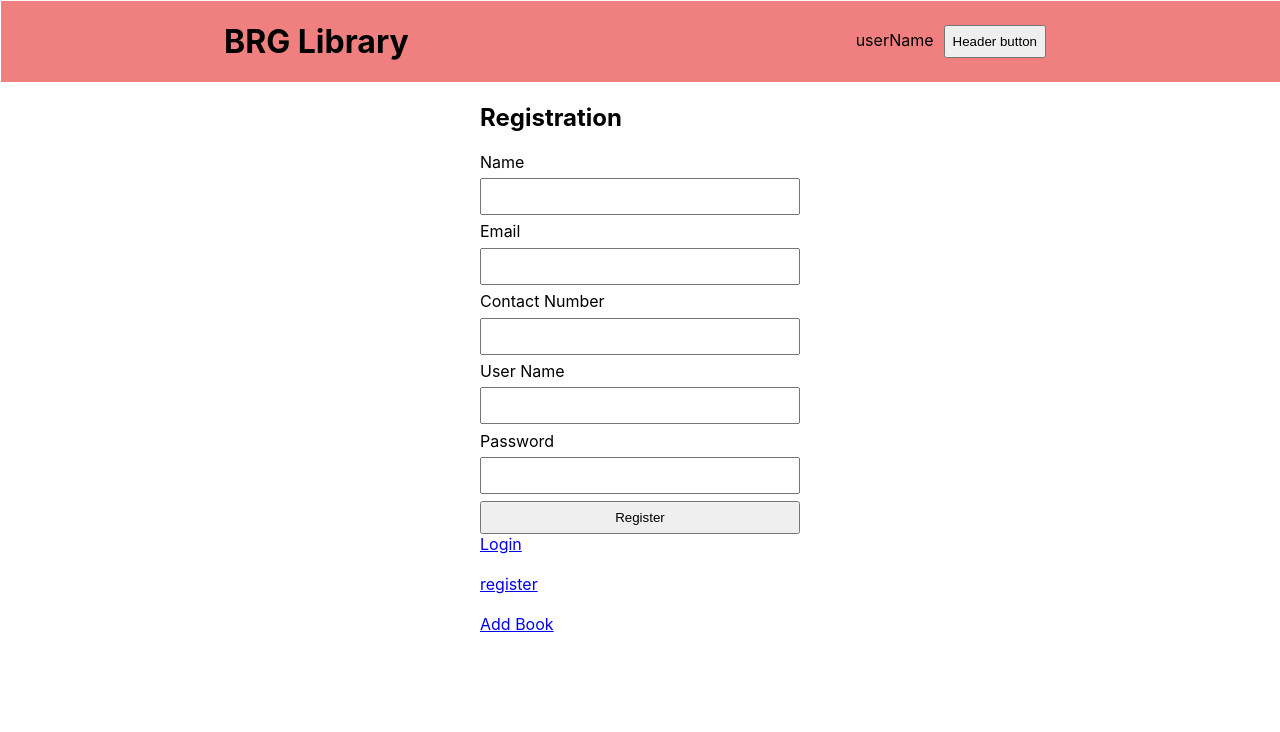
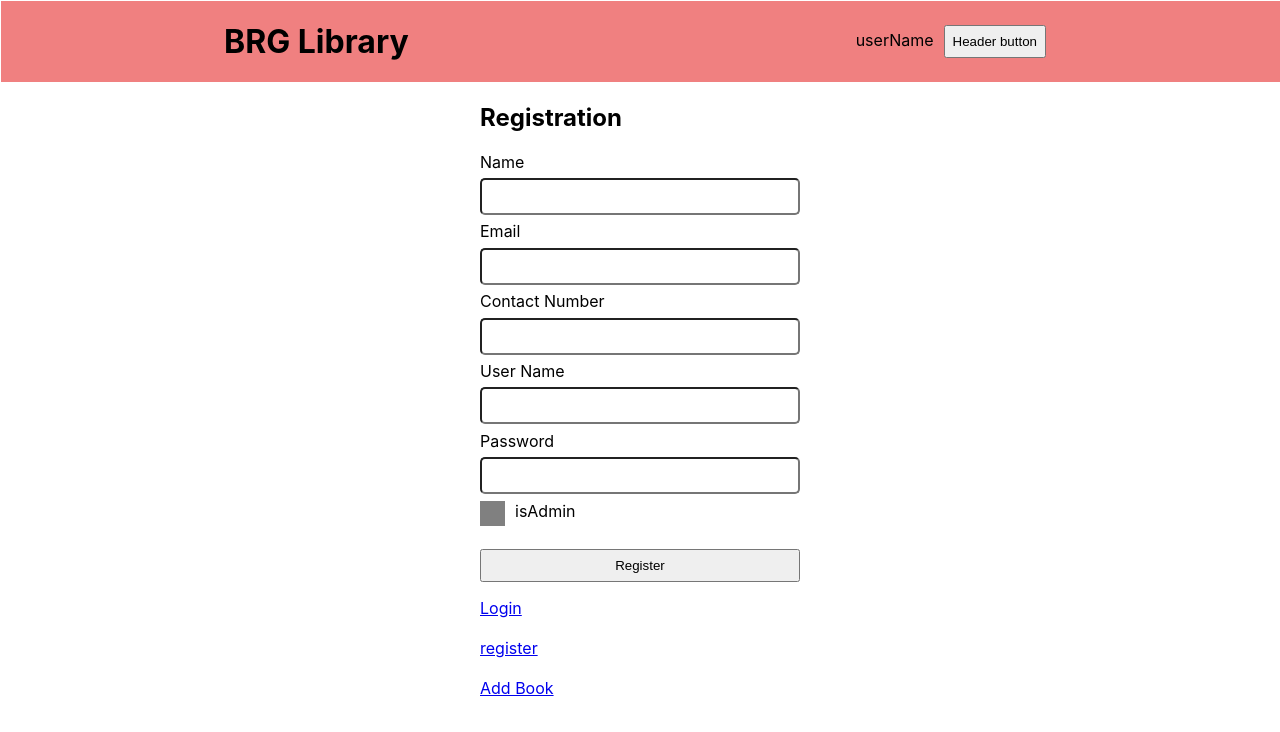
Before and after one commit to swamyhr/librarymanagementui, a React (Create React App) app: page /register in a window 1280 px wide. Shown: the top 732 px of the page. Built offline with nearby package versions, Linux system fonts and the light colour scheme.

Commit message:
added isAdmin button and properties for it, added style sheet for the same with internet reference

```diff
--- a/src/assets/stylesheets/Button.css
+++ b/src/assets/stylesheets/Button.css
@@ -1,3 +1,4 @@
 .btn {
     padding: 7px;
+    margin: 5% 0%;
 }
--- /dev/null
+++ b/src/assets/stylesheets/CheckBox.css
@@ -0,0 +1,63 @@
+.checkBoxContainer {
+    display: block;
+    position: relative;
+    padding-left: 35px;
+    margin-bottom: 12px;
+    cursor: pointer;
+    -webkit-user-select: none;
+    -moz-user-select: none;
+    -ms-user-select: none;
+    user-select: none;
+}
+
+.checkBoxContainer {
+    :is(input) {
+        position: absolute;
+        opacity: 0;
+        height: 0;
+        width: 0;
+        opacity: 0;
+        cursor: pointer;
+    }
+
+    :is(.checkmark) {
+        position: absolute;
+        top: 0;
+        left: 0;
+        height: 25px;
+        width: 25px;
+        background-color: #808080;
+    }
+
+    :is(.checkmark):hover :is(input)~.checkmark {
+        background-color: lightgreen;
+    }
+
+    :is(input):checked~.checkmark {
+        background-color: green;
+    }
+
+    :is(.checkmark):after {
+        content: "";
+        position: absolute;
+        display: none;
+    }
+
+    :is(input):checked~.checkmark:after {
+        display: block;
+    }
+
+    :is(.checkmark):after {
+        left: 9px;
+        top: 5px;
+        width: 5px;
+        height: 10px;
+        border: solid white;
+        border-width: 0 3px 3px 0;
+        -webkit-transform: rotate(45deg);
+        -ms-transform: rotate(45deg);
+        transform: rotate(45deg);
+
+    }
+
+}
--- a/src/assets/stylesheets/Home.css
+++ b/src/assets/stylesheets/Home.css
@@ -24,14 +24,11 @@ button:hover {
         :is(input) {
             padding: 9px;
             margin: 2.5% 0%;
+            /* cursor: pointer; */
+            border-radius: 5px;
+            justify-self: flex-start;
         }
 
-    }
-
-    .home {
-        :is(input) {
-            cursor: pointer;
-        }
     }
 }
 
@@ -48,6 +45,16 @@ button:hover {
         :is(input) {
             padding: 9px;
             margin: 2% 0%;
+            /* cursor: pointer; */
+            border-radius: 5px;
+            float: start;
+        }
+
+        :is(.checkmark) {
+            position: absolute;
+            height: 25px;
+            width: 25px;
+            background-color: #808080;
         }
     }
 }
@@ -64,6 +71,8 @@ button:hover {
         :is(input) {
             padding: 9px;
             margin: 2% 0%;
+
+            border-radius: 5px;
         }
     }
 }
--- a/src/components/AddBook.js
+++ b/src/components/AddBook.js
@@ -45,7 +45,7 @@ const AddBook = () => {
             console.log("Saved Book Data ", data);
 
         } catch (error) {
-            console.log(error);
+            console.error(error?.error);
         }
     }
 
@@ -55,7 +55,7 @@ const AddBook = () => {
             {bookInputFields.map((inputField) => (<InputField key={inputField.id} {...inputField}
                 onChange={onChange} />))}
 
-            <Button type='submit' button_name={'Add'}
+            <Button type='submit' button_name={'Add Book'}
                 onSubmit={onSubmit} />
         </React.Fragment>
     )
--- a/src/components/Login.js
+++ b/src/components/Login.js
@@ -2,7 +2,10 @@ import React, { useState } from 'react'
 
 import loginInputFields from '../utils/loginInputFields'
 import InputField from './InputField'
-import { LOGIN_FORM_NAME } from '../utils/constants';
+import { LOGIN_FORM_NAME, LOGIN_BUTTON_NAME } from '../utils/constants';
+import Button from './Button';
+import { paste } from '@testing-library/user-event/dist/paste';
+import { login } from '../services/UserService';
 
 const Login = () => {
 
@@ -18,6 +21,29 @@ const Login = () => {
         })
     }
 
+    const getUserDetailsForLogin = () => {
+        return {
+            username: user.username,
+            password: user.password
+        }
+    }
+
+    const onSubmit = async (e) => {
+        e.preventDefault();
+
+        try {
+            const userDetailsToLogin = getUserDetailsForLogin();
+
+            const response = await login(userDetailsToLogin);
+            const data = await response.json();
+            console.log(("data", data));
+
+        } catch (error) {
+            console.log("error ", error);
+
+        }
+    }
+
     return (
         <React.Fragment>
             <h2>{LOGIN_FORM_NAME}</h2>
@@ -30,6 +56,7 @@ const Login = () => {
                 })
             }
 
+            <Button onSubmit={onSubmit} button_name={LOGIN_BUTTON_NAME} />
 
         </React.Fragment>
     )
--- a/src/components/Register.js
+++ b/src/components/Register.js
@@ -4,6 +4,7 @@ import InputField from './InputField'
 import { REGISTER_FORM_TITLE } from '../utils/constants';
 import Button from './Button';
 import { registerUser } from '../services/UserService';
+import "../assets/stylesheets/CheckBox.css"
 
 const Register = () => {
 
@@ -12,7 +13,8 @@ const Register = () => {
         email: "",
         contact: "",
         username: "",
-        password: ""
+        password: "",
+        isAdmin: false
     });
 
     const onChange = (e) => {
@@ -51,6 +53,13 @@ const Register = () => {
         }
     }
 
+    const onCheck = (e) => {
+        setUser({
+            ...user,
+            [e.target.value]: !user.isAdmin
+        })
+    }
+
     return (
         <React.Fragment>
             <h2>{REGISTER_FORM_TITLE}</h2>
@@ -64,6 +73,12 @@ const Register = () => {
                     />
                 })
             }
+
+            <label className='checkBoxContainer'> isAdmin
+                <input name="isAdmin" type='checkbox' onChange={onCheck} cheked={user.isAdmin} />
+                <span className='checkmark'></span>
+            </label>
+
             <Button button_name={'Register'} type="submit" onSubmit={register} />
         </React.Fragment>
     )
--- a/src/services/UserService.js
+++ b/src/services/UserService.js
@@ -12,3 +12,17 @@ export const registerUser = (userDetails) => {
         body: JSON.stringify(userDetails)
     })
 }
+
+export const login = (userDetails) => {
+
+    console.log("User details for login ", userDetails);
+
+    return fetch(`${baseUrl}/users/`, {
+        method: 'GET',
+        headers: {
+            'Content-Type': 'application/json'
+        },
+        body: JSON.stringify(userDetails)
+    })
+
+}
--- a/src/utils/constants.js
+++ b/src/utils/constants.js
@@ -1,11 +1,15 @@
 // Login Page
-export const LOGIN_FORM_NAME = "Login";
+export const LOGIN_FORM_NAME = "Login"
+export const LOGIN_BUTTON_NAME = "Login";
+// export const LOGIN_BUTTON_NAME = "Login";
 
 // Register page
 export const REGISTER_FORM_TITLE = "Registration"
+export const REGISTER_BUTTON_NAME = "Register"
 
 // Add Book Page
 export const ADD_BOOK_FORM_TITLE = "Add Book"
+export const ADD_BOOK_BUTTON_NAME = "Add Book"
 
 // Header title
 export const HEADER_TITLE = "BRG Library"
```
Also changed, not shown: src/utils/RegisterInputFields.js (+7 -1 lines).
